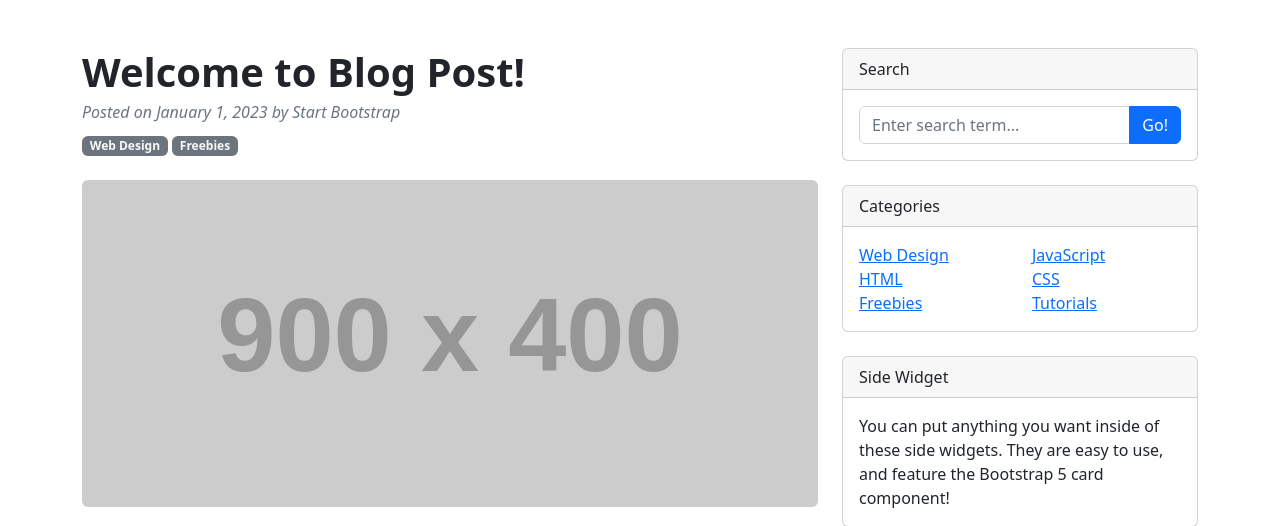
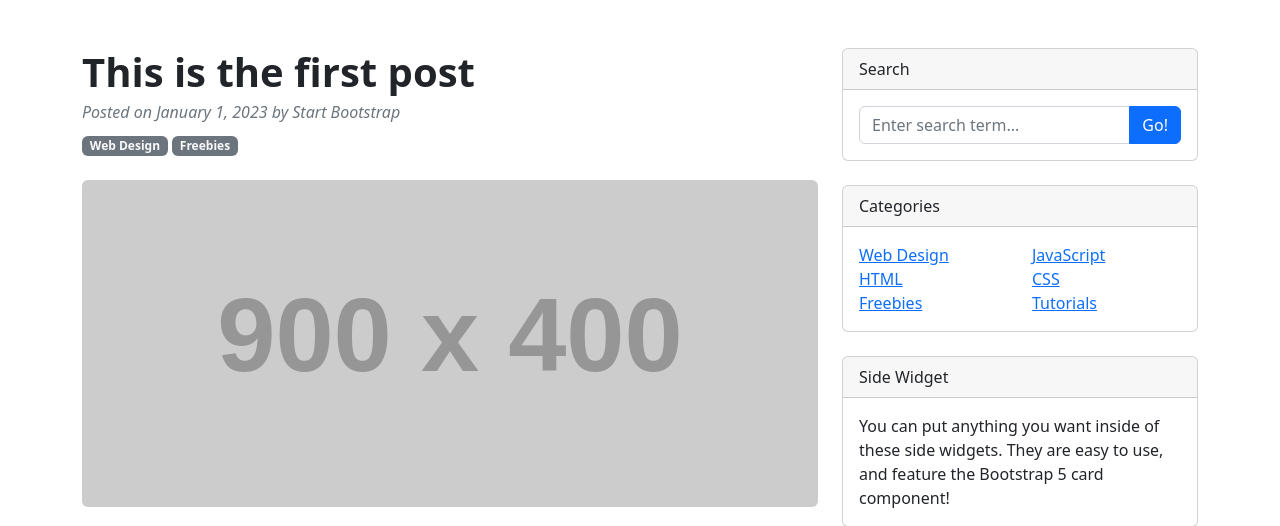
Before and after one commit to tempestpulse/django-blog, a Django app: page /post/1/ in a window 1280 px wide. Shown: the part 56-582 px from the top of the page. Run offline with Django 4.2, Linux system fonts and the light colour scheme; data comes from the database, SQL or seed files in the repository; some libraries are stand-ins or nearby versions.

Commit message:
added PostDetail

```diff
--- a/core/templates/core/post.html
+++ b/core/templates/core/post.html
@@ -10,7 +10,7 @@
                     <!-- Post header-->
                     <header class="mb-4">
                         <!-- Post title-->
-                        <h1 class="fw-bolder mb-1">Welcome to Blog Post!</h1>
+                        <h1 class="fw-bolder mb-1">{{ post.title }}</h1>
                         <!-- Post meta content-->
                         <div class="text-muted fst-italic mb-2">Posted on January 1, 2023 by Start Bootstrap</div>
                         <!-- Post categories-->
```
